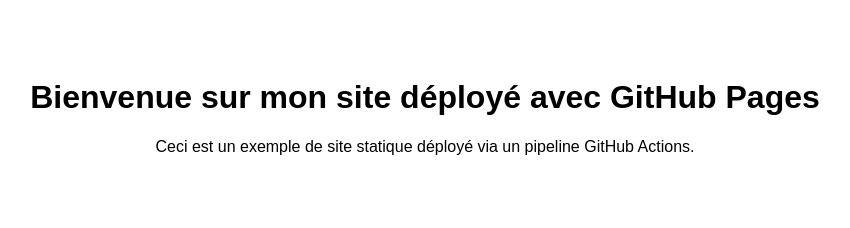
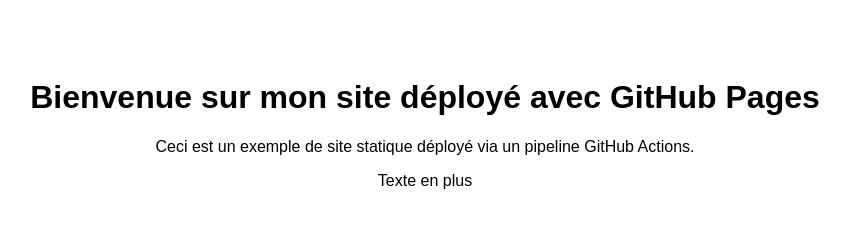
Before and after one commit to Leoall2713/tp-github-leo, a plain HTML site: page index.html in a window 1280 px wide. Shown: the whole page, without its empty margins (215-1065 px from the left). Drawn offline with Linux system fonts and the light colour scheme.

Commit message:
Modification du contenu du site

```diff
--- a/index.html
+++ b/index.html
@@ -15,5 +15,6 @@
      <body>
          <h1>Bienvenue sur mon site déployé avec GitHub Pages</h1>
          <p>Ceci est un exemple de site statique déployé via un pipeline GitHub Actions.</p>
+         <p>Texte en plus</p>
      </body>
      </html>
```
